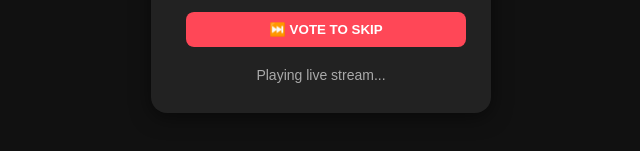
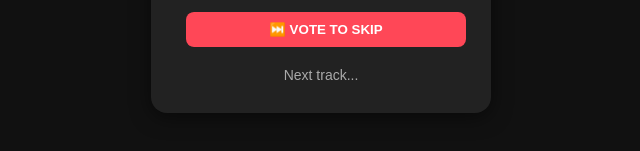
Before and after one commit to hootan-hsn/online-radio, a plain HTML site: page index.html in a window 1280 px wide. Both pictures are taken after a click on the button "PLAY". Shown: the part 433-584 px from the top of the page, 319-959 px from the left. Drawn offline with Linux system fonts and the light colour scheme.

Commit message:
Update index.html

```diff
--- a/index.html
+++ b/index.html
@@ -31,29 +31,35 @@
   const AUDIO_BASE = "https://raadio.run.place/radio.mp3";
 const API_BASE   = "https://raadio.run.place/skip";
 
-    const audioPlayer = new Audio();   // crossOrigin not needed for plain playback
+const audioPlayer = new Audio();
 const statusDiv = document.getElementById('status');
-    let resyncing = false;
+let userPaused = true;
+let retryTimer = null;
 
-    function syncStream() {
-        if (resyncing) return;          // stops stalled/error from looping
-        resyncing = true;
-        const wasPlaying = !audioPlayer.paused;
+function startStream() {
+    clearTimeout(retryTimer);
     audioPlayer.src = AUDIO_BASE + "?t=" + Date.now();
-        audioPlayer.load();
-        if (wasPlaying) audioPlayer.play().catch(() => {});
-        setTimeout(() => { resyncing = false; }, 3000);
+    audioPlayer.play()
+        .then(() => { statusDiv.innerText = "Playing live stream..."; })
+        .catch(() => { statusDiv.innerText = "Click PLAY again."; });
+}
+
+function reconnect() {
+    if (userPaused) return;
+    statusDiv.innerText = "Next track...";
+    clearTimeout(retryTimer);
+    retryTimer = setTimeout(startStream, 1500);   // wait for the next song to start on Icecast
 }
 
 document.getElementById('play-btn').addEventListener('click', () => {
+    userPaused = false;
     statusDiv.innerText = "Connecting...";
-        audioPlayer.src = AUDIO_BASE + "?t=" + Date.now();
-        audioPlayer.play()
-            .then(() => statusDiv.innerText = "Playing live stream...")
-            .catch(() => statusDiv.innerText = "Click PLAY again.");
+    startStream();
 });
 
 document.getElementById('pause-btn').addEventListener('click', () => {
+    userPaused = true;
+    clearTimeout(retryTimer);
     audioPlayer.pause();
     statusDiv.innerText = "Paused.";
 });
@@ -64,15 +70,16 @@
         const res = await fetch(API_BASE, { method: 'POST' });
         const data = await res.json();
         statusDiv.innerText = data.message;
-            if (data.status === "success" || data.message.includes("globally")) syncStream();
+        if (data.status === "success" || data.message.includes("globally")) reconnect();
     } catch (err) {
         statusDiv.innerText = "Error hitting skip server.";
         console.error(err);
     }
 });
 
-    audioPlayer.addEventListener('stalled', syncStream);
-    audioPlayer.addEventListener('error', syncStream);
+audioPlayer.addEventListener('ended', reconnect);
+audioPlayer.addEventListener('error', reconnect);
+audioPlayer.addEventListener('stalled', reconnect);
 </script>
 </body>
 </html>
```
Lines whose indentation alone changed are shown as unchanged.
